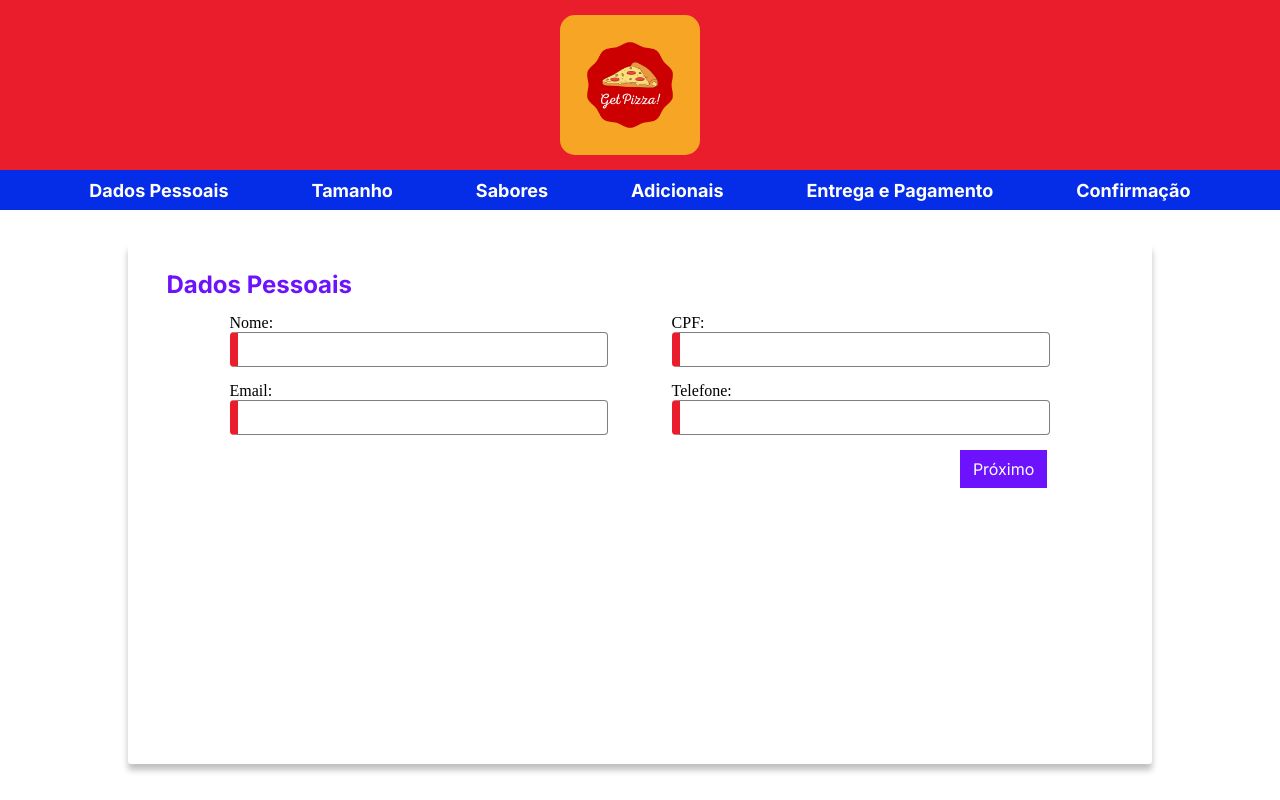
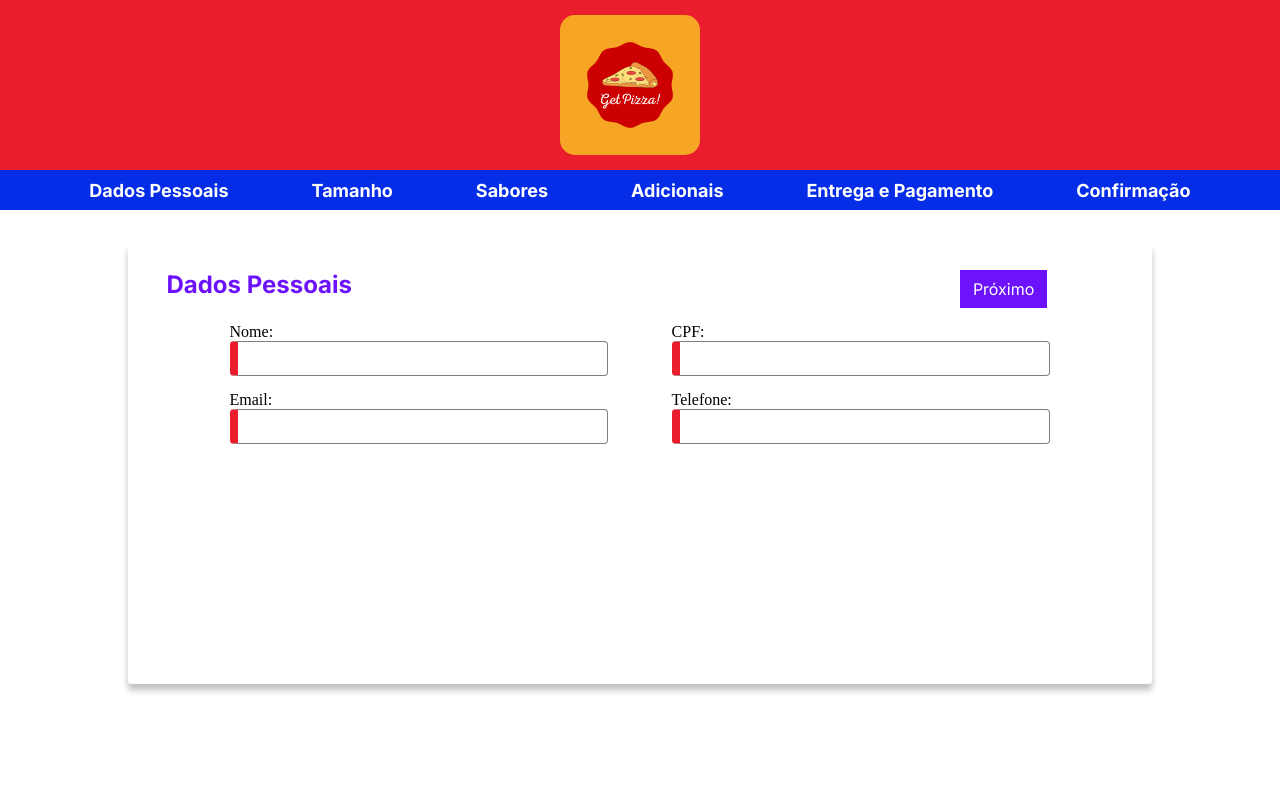
Before and after one commit to Kenzohfs/GetPizza, a plain HTML site: page pedido/dadosPessoais.html in a window 1280 px wide. Drawn offline with Linux system fonts and the light colour scheme.

Commit message:
04/10 - 08:39
Roteamento feito

```diff
--- a/css/styles.css
+++ b/css/styles.css
@@ -15,10 +15,15 @@ main {
 .divPrincipal {
     margin-top: 30px;
     width: 80vw;
-    min-height: 65vh;
+    min-height: 55vh;
     box-shadow: 0px 6px 6px rgba(0, 0, 0, 0.25);
     border-radius: 3px;
     padding: 2% 3%;
+}
+
+#headForm {
+    display: flex;
+    justify-content: space-between;
 }
 
 h2 {
--- a/index.js
+++ b/index.js
@@ -0,0 +1,22 @@
+function avancarForms(etapaNum) {
+    switch (etapaNum) {
+        case 1:
+            window.location.href = "dadosPessoais.html"
+            break;
+        case 2:
+            window.location.href = "tamanho.html"
+            break;
+        case 3:
+            window.location.href = "sabores.html"
+            break;
+        case 4:
+            window.location.href = "adicionais.html"
+            break;
+        case 5:
+            window.location.href = "entrega.html"
+            break;
+        case 6:
+            window.location.href = "confirma.html"
+            break;
+    }
+}
--- a/pedido/index.html
+++ b/pedido/dadosPessoais.html
@@ -11,7 +11,10 @@
     <iframe src="./header.html" width="100%" height="210" frameborder="0"></iframe>
     <main>
         <div class="divPrincipal">
-            <h2>Dados Pessoais</h2>
+            <div id="headForm">
+                <h2>Dados Pessoais</h2>
+                <button onclick="avancarForms(2)" class="botaoProximo">Próximo</button>
+            </div>
             <div class="divInputs">
                 <div class="input">
                     <label for="nomePessoa">Nome:</label>
@@ -32,8 +35,8 @@
                     <input id="telefonePessoa" class="inputDados">
                 </div>
             </div>
-            <button class="botaoProximo">Próximo</button>
         </div>
     </main>
+    <script src="../index.js"></script>
 </body>
 </html>
```
